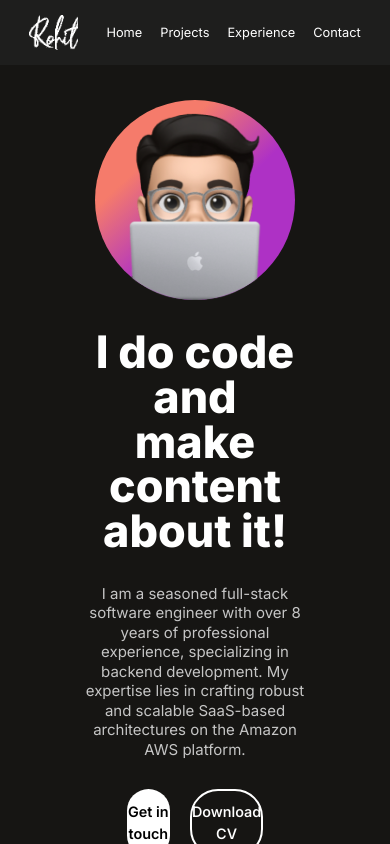
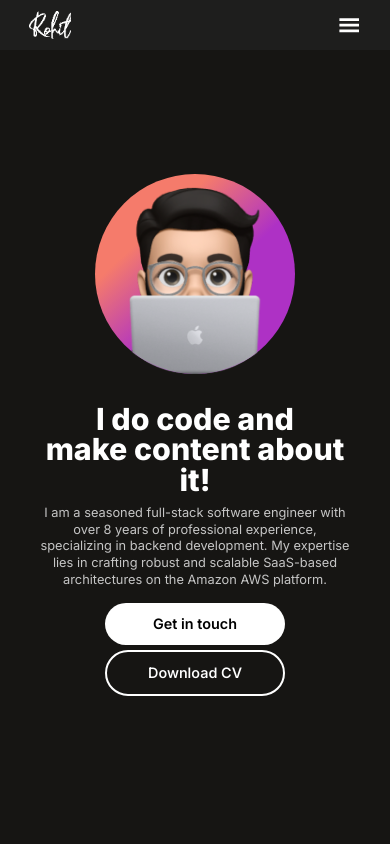
Before and after one commit to rohitjaiswal-3878/Portfolio, a React (Vite) app: page / in a window 390 px wide. Built offline with nearby package versions, Linux system fonts and the light colour scheme.

Commit message:
Done with responsiveness.

```diff
--- a/package.json
+++ b/package.json
@@ -12,7 +12,8 @@
   "dependencies": {
     "react": "^18.3.1",
     "react-dom": "^18.3.1",
-    "react-icons": "^5.2.1"
+    "react-icons": "^5.2.1",
+    "react-responsive": "^10.0.0"
   },
   "devDependencies": {
     "@types/react": "^18.3.3",
--- a/src/components/ExperienceWith/index.css
+++ b/src/components/ExperienceWith/index.css
@@ -52,7 +52,7 @@
 
 @media only screen and (max-width : 1025px){
     .experience-container {
-        width: 70%;
+        width: 80%;
     }
     .experience-skills {
         width: 95%;
--- a/src/components/Experiences/index.css
+++ b/src/components/Experiences/index.css
@@ -70,6 +70,7 @@
 
 .exp-details-description {
     text-align: justify;
+    text-justify: inter-word;
     color: #8491a0;
     line-height: 1.3;
 }
@@ -79,3 +80,28 @@
         width: 75%;
     }
 }
+
+@media only screen and (max-width : 670px) {
+    .job-experience-container {
+        width: 88%;
+    }
+
+    .exp-details-heading p {
+        display: flex;
+        align-items: center;
+        gap: 5px;
+    }
+
+    .exp-details-heading p span {
+        font-size: 0.8rem;
+        text-align: left;
+    }
+
+    .exp-details-period {
+        font-size: 0.7rem;
+    }
+
+    .exp-details-description {
+        font-size: 0.9rem;
+    }
+}
--- a/src/components/Footer/index.css
+++ b/src/components/Footer/index.css
@@ -53,8 +53,28 @@
         padding: 80px 40px;
     }
     .footer-container {
-        max-width: 620px;
+        max-width: 750px;
         min-width: 300px;
-
     }
 }
+
+
+@media only screen and (max-width : 670px) {
+    .footer {
+        padding: 45px 20px;
+    }
+    .footer-container p {
+        font-size: 0.8rem;
+        margin-bottom: 15px;
+    }
+    .footer-container h1 {
+        font-size: 1.3rem;
+        margin-bottom: 20px;
+    }
+    .footer-email{
+        margin-bottom: 20px;
+    }
+    .footer-email span {
+        font-size: 0.9rem;
+    }
+}
--- a/src/components/Navbar/Navbar.jsx
+++ b/src/components/Navbar/Navbar.jsx
@@ -1,22 +1,51 @@
 import React from "react";
+import { useState } from "react";
 import "./index.css";
 import navbarLogo from "../../assets/logo.png";
+import { useMediaQuery } from "react-responsive";
+import { GiHamburgerMenu } from "react-icons/gi";
+import { RxCross2 } from "react-icons/rx";
 
 function Navbar() {
   const navbar = ["Home", "Projects", "Experience", "Contact"];
+  const [toggleMenu, setToggleMenu] = useState(false);
+
+  const isSmallScreen = useMediaQuery({ query: "(min-width : 670px)" });
+
+  const handleNavbar = (e) => {
+    setToggleMenu(!toggleMenu);
+  };
   return (
-    <div className="navbar">
-      <div className="navbar-container">
-        <div className="navbar-icon">
-          <img src={navbarLogo} alt="logo" />
+    <>
+      <div className="navbar">
+        <div className="navbar-container">
+          <div className="navbar-icon">
+            <img src={navbarLogo} alt="logo" />
+          </div>
+          {isSmallScreen ? (
+            <ul className="navbar-list">
+              {navbar.map((items, index) => (
+                <li key={index}>{items}</li>
+              ))}
+            </ul>
+          ) : (
+            <div className="navbar-list-menu" onClick={handleNavbar}>
+              {!toggleMenu ? <GiHamburgerMenu /> : <RxCross2 />}
+            </div>
+          )}
         </div>
+      </div>
+      <div
+        className={"navbar-dropdown "}
+        style={{ display: toggleMenu ? "inline-block" : "none" }}
+      >
         <ul className="navbar-list">
           {navbar.map((items, index) => (
             <li key={index}>{items}</li>
           ))}
         </ul>
       </div>
-    </div>
+    </>
   );
 }
 
--- a/src/components/Navbar/index.css
+++ b/src/components/Navbar/index.css
@@ -39,8 +39,55 @@
     font-size: 0.8rem;
 }
 
+.navbar-list li {
+    cursor: pointer;
+}
+.navbar-list li:hover {
+    transform: scale(1.05, 1.05);
+}
+
 @media only screen and (max-width : 1025px) {
     .navbar-container {
         width: 85%;
     }
 }
+
+
+@media only screen and (max-width : 670px) {
+    .navbar {
+        min-height: 50px;
+    }
+    .navbar-icon {
+        height: 90%;
+        width: 55px;
+    }
+    .navbar-list-menu {
+        font-size: 1.4rem;
+        cursor: pointer;
+    }
+
+    .navbar-dropdown {
+        display: none;
+        position: fixed;
+        border-radius: 10px;
+        top: 51px;
+        width: 97vw;
+        height: 140px;
+        left: 4px;
+        background-color: #1e1e1d;
+        color: white;
+        transition-property: display;
+        transition-duration: 2s;
+        transition-timing-function: linear;
+    }
+
+    .navbar-list {
+        max-width: 100%;
+        height: 100%;
+        flex-direction: column;
+        align-items: end;
+        justify-content: center;
+        box-sizing: border-box;
+        padding: 9px 23px 10px 20px;
+    }
+}
--- a/src/components/ProfileDetials/index.css
+++ b/src/components/ProfileDetials/index.css
@@ -83,7 +83,6 @@
 @media only screen and (max-width : 1025px) {
     .profile-details-container {
         width: 70%;
-
     }
     .profile-details-container h1 {
         width: 90%;
@@ -98,3 +97,31 @@
         font-size: 0.9rem;
     }
 }
+
+@media only screen and (max-width : 670px) {
+    .profile-details {
+        margin-top: 50px;
+        padding-top: 30px;
+    }
+    .profile-details-container {
+        width: 90%;
+    }
+    .profile-details-container h1 {
+        width: 90%;
+        font-size: 1.9rem;
+    }
+    .profile-details-container p {
+        width: 90%;
+        font-size: 0.8rem;
+        margin-top: 10px;
+        margin-bottom: 15px;
+    }
+    .profile-details-container .profile-buttons {
+        flex-direction: column;
+        align-items: center;
+        gap: 5px;
+    }
+    .profile-details-container .profile-buttons button {
+        width: 180px;
+    }
+}
```
Also changed, not shown: 1 other file (tests, documents, lock files or other folders).
